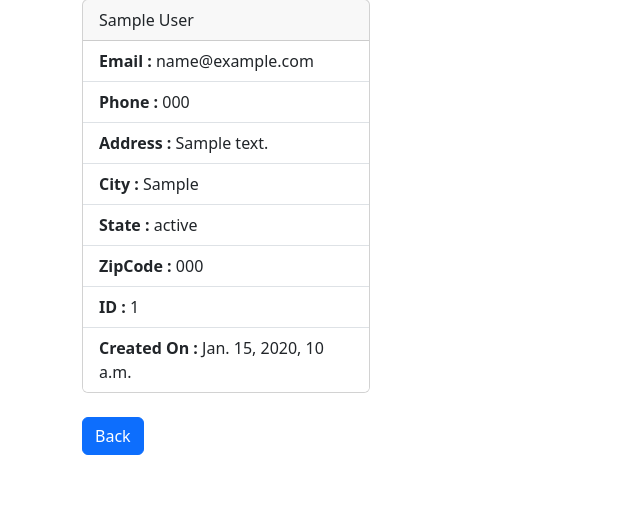
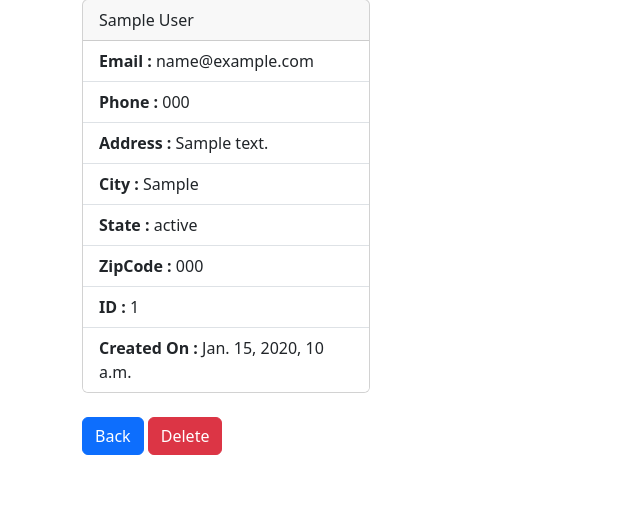
Before and after one commit to Anubhav9287/Django-CRM, a Django app: page /record/1 in a window 1280 px wide. Shown: the part 137-652 px from the top of the page, without its empty margins (0-640 px from the left). Run offline with Django 4.2, Linux system fonts and the light colour scheme; a user stored in the database is signed in; tables that the repository leaves empty hold one stand-in row (values such as "Sample post").

Commit message:
Added Delete feature.

```diff
--- a/website/templates/record.html
+++ b/website/templates/record.html
@@ -22,5 +22,6 @@
 </div>
 </br>
 <a href="{%url 'home'%}" class="btn btn-primary">Back</a>
+<a href="{%url 'delete_record' customer_record.id%}" class="btn btn-danger">Delete</a>
 
 {% endblock %}
--- a/website/urls.py
+++ b/website/urls.py
@@ -7,4 +7,5 @@ urlpatterns = [
     path('logout/',views.logout_user, name='logout'),
     path('register/',views.register_user, name='register'),
     path('record/<int:pk>',views.customer_record, name='record'),
+    path('delete_record/<int:pk>',views.delete_record, name='delete_record'),
 ]
--- a/website/views.py
+++ b/website/views.py
@@ -51,3 +51,13 @@ def customer_record(request,pk):
 	else:
 		messages.success(request,"You must be logged in to view this..")
 		return redirect('home')
+
+def delete_record(request, pk):
+	if request.user.is_authenticated:
+		delete_it = Record.objects.get(id=pk)
+		delete_it.delete()
+		messages.success(request,'Record Deleted sucessfully...')
+		return redirect('home')
+	else:
+		messages.success(request,'You are not logged in!')
+		return redirect('home')
```
